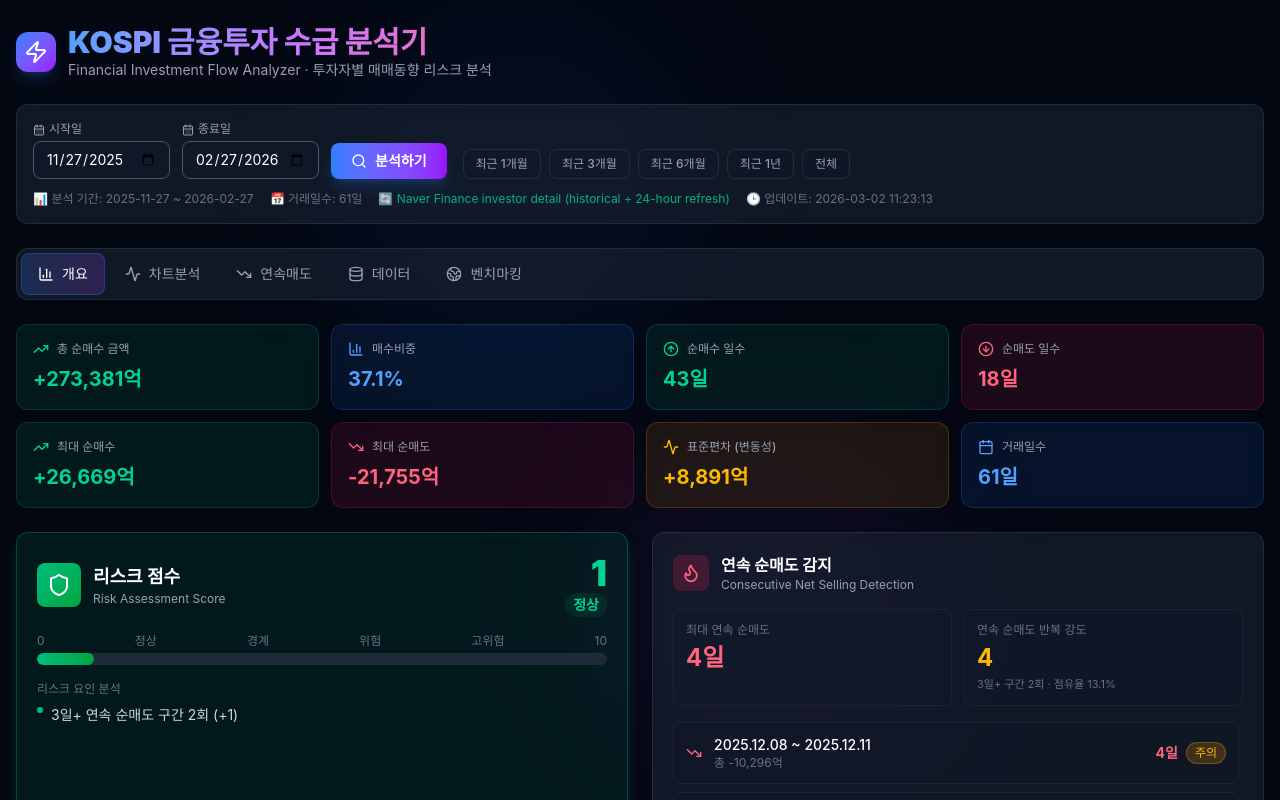
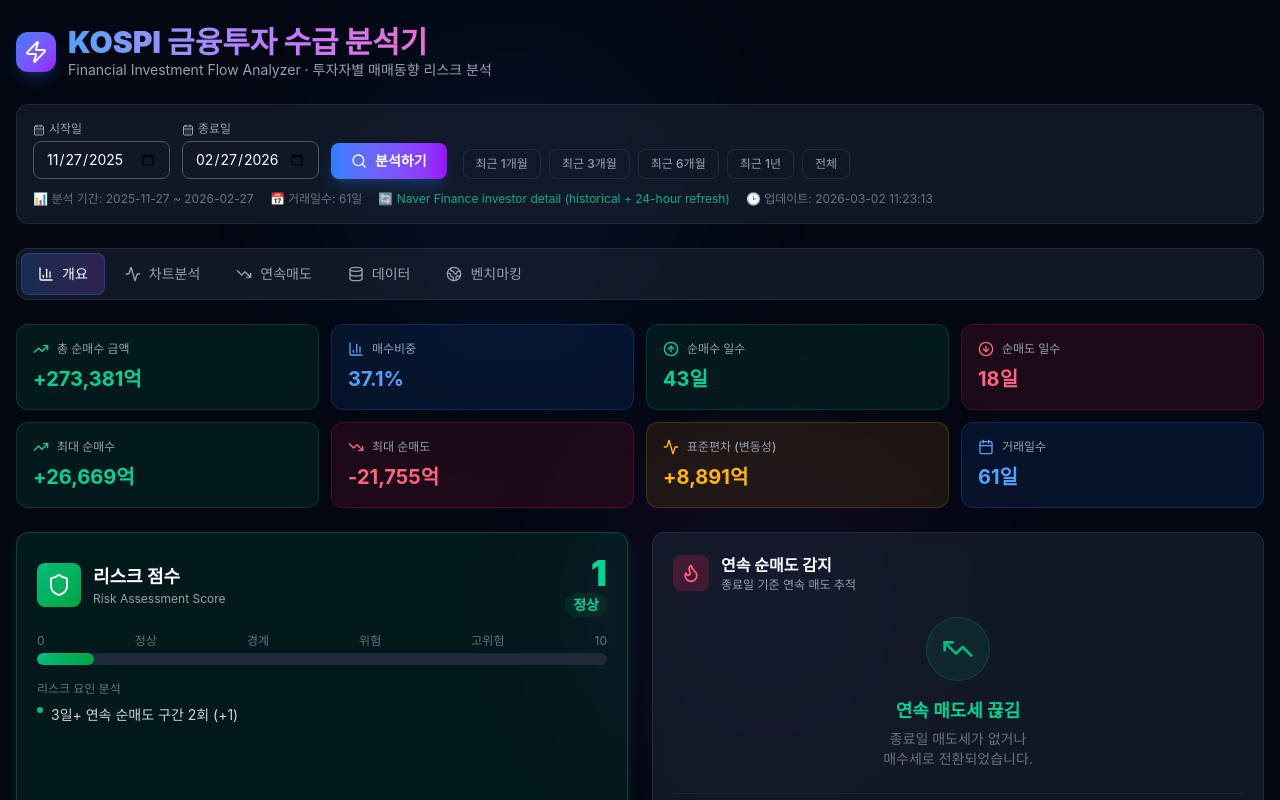
Before and after one commit to mooja4870-cyber/Risk_KOSPI, a React (Vite) app: page / in a window 1280 px wide. Shown: the top 800 px of the page. Built offline with nearby package versions, Linux system fonts and the light colour scheme.

Commit message:
feat: simplify consecutive sell detection to focus on endpoint streak

```diff
--- a/src/components/ConsecutiveSells.tsx
+++ b/src/components/ConsecutiveSells.tsx
@@ -1,5 +1,5 @@
 import type { ConsecutiveSellInfo } from '../utils/analysis';
-import { formatNumber, formatDateKR } from '../utils/analysis';
+import { formatNumber } from '../utils/analysis';
 import { Flame, AlertTriangle, TrendingDown } from 'lucide-react';
 
 interface Props {
@@ -7,87 +7,59 @@ interface Props {
 }
 
 export default function ConsecutiveSells({ info }: Props) {
-  const getRiskBadge = (days: number) => {
-    if (days >= 7)
-      return { label: '고위험', color: 'bg-rose-500/20 text-rose-400 border-rose-500/30' };
-    if (days >= 5)
-      return { label: '위험', color: 'bg-orange-500/20 text-orange-400 border-orange-500/30' };
-    return { label: '주의', color: 'bg-amber-500/20 text-amber-400 border-amber-500/30' };
-  };
+  const isCurrentlySelling = info.currentStreak > 0;
 
   return (
-    <div className="rounded-xl border border-gray-700/50 bg-gray-800/50 backdrop-blur-sm p-5">
-      <div className="flex items-center gap-3 mb-4">
+    <div className="rounded-xl border border-gray-700/50 bg-gray-800/50 backdrop-blur-sm p-5 flex flex-col h-full">
+      <div className="flex items-center gap-3 mb-6">
         <div className="p-2 rounded-lg bg-rose-500/20">
           <Flame className="w-5 h-5 text-rose-400" />
         </div>
         <div>
           <h3 className="text-white font-bold">연속 순매도 감지</h3>
-          <p className="text-gray-400 text-xs">Consecutive Net Selling Detection</p>
+          <p className="text-gray-400 text-xs">종료일 기준 연속 매도 추적</p>
         </div>
       </div>
 
-      {/* Summary */}
-      <div className="grid grid-cols-2 gap-3 mb-4">
-        <div className="bg-gray-900/50 rounded-lg p-3 border border-gray-700/30">
-          <div className="text-xs text-gray-500 mb-1">최대 연속 순매도</div>
-          <div className="text-2xl font-bold text-rose-400">{info.maxStreak}일</div>
-        </div>
-        <div className="bg-gray-900/50 rounded-lg p-3 border border-gray-700/30">
-          <div className="text-xs text-gray-500 mb-1">연속 순매도 반복 강도</div>
-          <div className="text-2xl font-bold text-amber-400">{info.repeatStrength}</div>
-          <div className="text-[11px] text-gray-500 mt-0.5">
-            3일+ 구간 {info.structuralStreakCount}회 · 점유율 {info.structuralCoveragePct.toFixed(1)}%
+      <div className="flex-1 flex flex-col items-center justify-center text-center">
+        {isCurrentlySelling ? (
+          <>
+            <div className="mb-4 relative">
+              <div className="absolute inset-0 bg-rose-500/20 blur-2xl rounded-full" />
+              <div className="relative bg-gray-900 border border-rose-500/30 rounded-2xl px-8 py-6 shadow-2xl">
+                <div className="text-gray-400 text-xs font-medium mb-1">현재 연속 매도</div>
+                <div className="text-5xl font-black text-rose-500 mb-2">
+                  {info.currentStreak}<span className="text-2xl ml-1 font-bold">일</span>
+                </div>
+                <div className="text-sm font-mono text-rose-300 font-semibold bg-rose-500/10 px-3 py-1 rounded-full border border-rose-500/20">
+                  총 {formatNumber(Math.round(info.currentStreakAmount))}억
+                </div>
+              </div>
+            </div>
+            <div className="flex items-center gap-2 text-rose-400/80 animate-pulse">
+              <AlertTriangle className="w-4 h-4" />
+              <span className="text-sm font-medium">종료일 포함 매도세 지속 중</span>
+            </div>
+          </>
+        ) : (
+          <div className="space-y-4">
+            <div className="w-16 h-16 bg-emerald-500/10 rounded-full flex items-center justify-center mx-auto border border-emerald-500/20">
+              <TrendingDown className="w-8 h-8 text-emerald-500 rotate-180" />
+            </div>
+            <div>
+              <div className="text-emerald-400 font-bold text-lg">연속 매도세 끊김</div>
+              <p className="text-gray-500 text-sm mt-1">
+                종료일 매도세가 없거나<br />매수세로 전환되었습니다.
+              </p>
+            </div>
           </div>
-        </div>
+        )}
       </div>
 
-      {/* Current streak warning */}
-      {info.currentStreak >= 3 && (
-        <div className="mb-4 p-3 rounded-lg bg-rose-500/10 border border-rose-500/30 flex items-center gap-2">
-          <AlertTriangle className="w-4 h-4 text-rose-400 shrink-0" />
-          <span className="text-sm text-rose-300">
-            종료일 기준 <strong>{info.currentStreak}일</strong> 연속 순매도 진행 중
-          </span>
-        </div>
-      )}
-
-      {/* Streaks list */}
-      {info.streaks.length > 0 ? (
-        <div className="space-y-2 max-h-60 overflow-y-auto pr-1">
-          {info.streaks.slice(0, 10).map((streak, i) => {
-            const badge = getRiskBadge(streak.days);
-            return (
-              <div
-                key={i}
-                className="flex items-center justify-between p-3 rounded-lg bg-gray-900/40 border border-gray-700/30 hover:border-gray-600/50 transition-colors"
-              >
-                <div className="flex items-center gap-3">
-                  <TrendingDown className="w-4 h-4 text-rose-400" />
-                  <div>
-                    <div className="text-sm text-white font-medium">
-                      {formatDateKR(streak.startDate)} ~ {formatDateKR(streak.endDate)}
-                    </div>
-                    <div className="text-xs text-gray-500">
-                      총 {formatNumber(streak.totalAmount)}억
-                    </div>
-                  </div>
-                </div>
-                <div className="flex items-center gap-2">
-                  <span className="text-sm font-bold text-rose-400">{streak.days}일</span>
-                  <span className={`text-xs px-2 py-0.5 rounded-full border ${badge.color}`}>
-                    {badge.label}
-                  </span>
-                </div>
-              </div>
-            );
-          })}
-        </div>
-      ) : (
-        <div className="text-center text-gray-500 py-6 text-sm">
-          3일 이상 연속 순매도 구간이 없습니다
-        </div>
-      )}
+      <div className="mt-6 pt-4 border-t border-gray-700/30 text-[11px] text-gray-500">
+        <p>• 선택한 기간의 '종료일'이 금융투자 순매도일 경우만 계산합니다.</p>
+        <p>• 종료일부터 과거로 소급하여 매수 전환 전까지의 일수입니다.</p>
+      </div>
     </div>
   );
 }
--- a/src/utils/analysis.ts
+++ b/src/utils/analysis.ts
@@ -29,6 +29,7 @@ export interface ConsecutiveSellInfo {
   highRiskStreakCount: number;
   repeatStrength: number;
   structuralCoveragePct: number;
+  currentStreakAmount: number;
 }
 
 export interface RiskAssessment {
@@ -195,13 +196,18 @@ export function detectConsecutiveSells(
     streaks: structuralStreaks.sort((a, b) => b.days - a.days),
     currentStreak:
       sorted.length > 0 &&
-      sorted[sorted.length - 1].financialInvestment < 0
+        sorted[sorted.length - 1].financialInvestment < 0
         ? currentStreak
         : 0,
     structuralStreakCount: structuralStreaks.length,
     highRiskStreakCount,
     repeatStrength,
     structuralCoveragePct,
+    currentStreakAmount:
+      sorted.length > 0 &&
+        sorted[sorted.length - 1].financialInvestment < 0
+        ? streakAmount
+        : 0,
   };
 }
 
```
